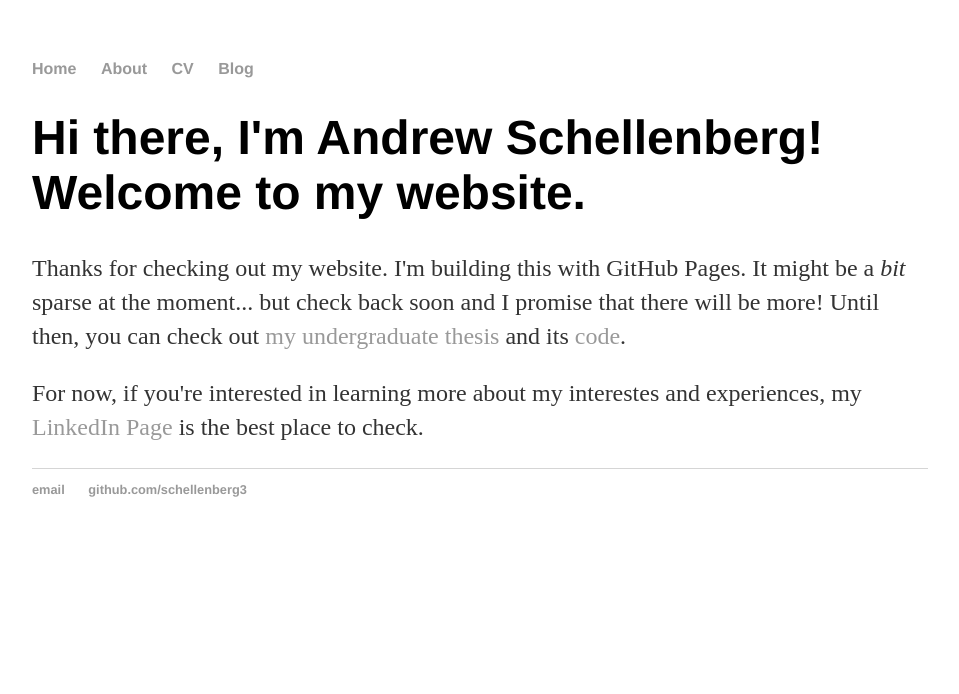
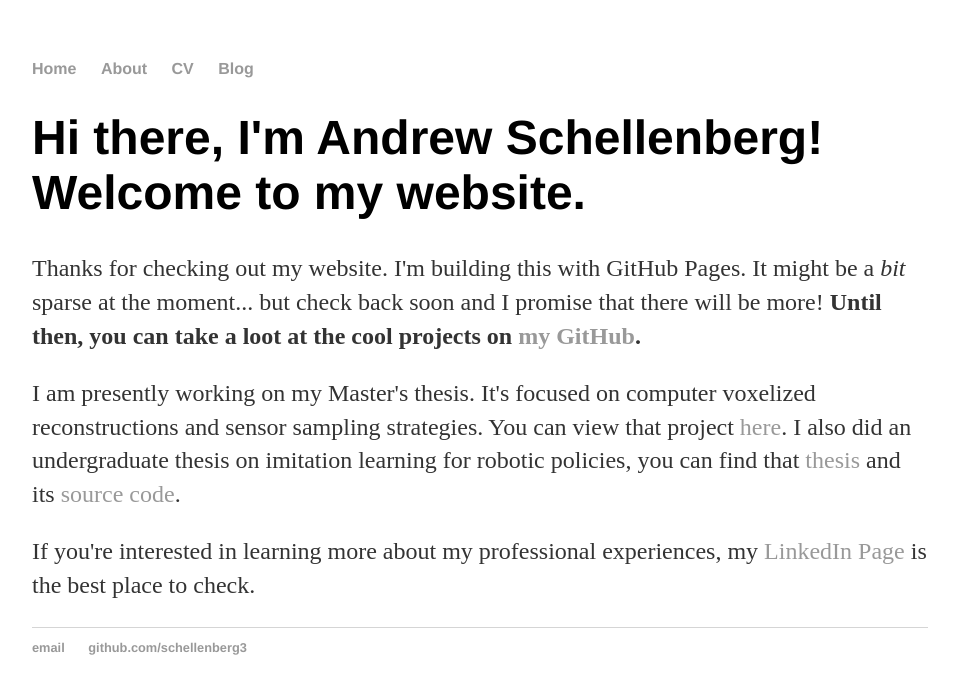
Before and after one commit to Schellenberg3/Schellenberg3.github.io, a Jekyll site: the page built from index.html, in a window 1280 px wide. Shown: the top 694 px of the page, without its empty margins (160-1119 px from the left). Built offline with Jekyll 4.4.1, drawn with Linux system fonts in a browser that asks for light colours.

Commit message:
Update main page

```diff
--- a/index.html
+++ b/index.html
@@ -4,6 +4,7 @@ title: Andrew Schellenberg
 ---
 <div class="blurb">
 	<h1>Hi there, I'm Andrew Schellenberg! Welcome to my website.</h1>
-	<p>Thanks for checking out my website. I'm building this with GitHub Pages. It might be a <em>bit</em> sparse at the moment... but check back soon and I promise that there will be more! Until then, you can check out <a href="https://kb.osu.edu/handle/1811/92450">my undergraduate thesis</a> and its <a href="https://github.com/Schellenberg3/DISL_End_to_End_Learning">code</a>.</p>
-	<p>For now, if you're interested in learning more about my interestes and experiences, my <a href="https://www.linkedin.com/in/andrew-schellenberg/">LinkedIn Page</a> is the best place to check.</p>
+	<p>Thanks for checking out my website. I'm building this with GitHub Pages. It might be a <em>bit</em> sparse at the moment... but check back soon and I promise that there will be more! <strong>Until then, you can take a loot at the cool projects on <a href="https://github.com/Schellenberg3/">my GitHub</a>.</strong></p>
+	<p>I am presently working on my Master's thesis. It's focused on computer voxelized reconstructions and sensor sampling strategies. You can view that project <a href="https://github.com/Schellenberg3/ForgeScan">here</a>. I also did an undergraduate thesis on imitation learning for robotic policies, you can find that <a href="https://kb.osu.edu/handle/1811/92450">thesis</a> and its <a href="https://github.com/Schellenberg3/DISL_End_to_End_Learning">source code</a>.</p>
+	<p>If you're interested in learning more about my professional experiences, my <a href="https://www.linkedin.com/in/andrew-schellenberg/">LinkedIn Page</a> is the best place to check.</p>
 </div><!-- /.blurb -->
```
